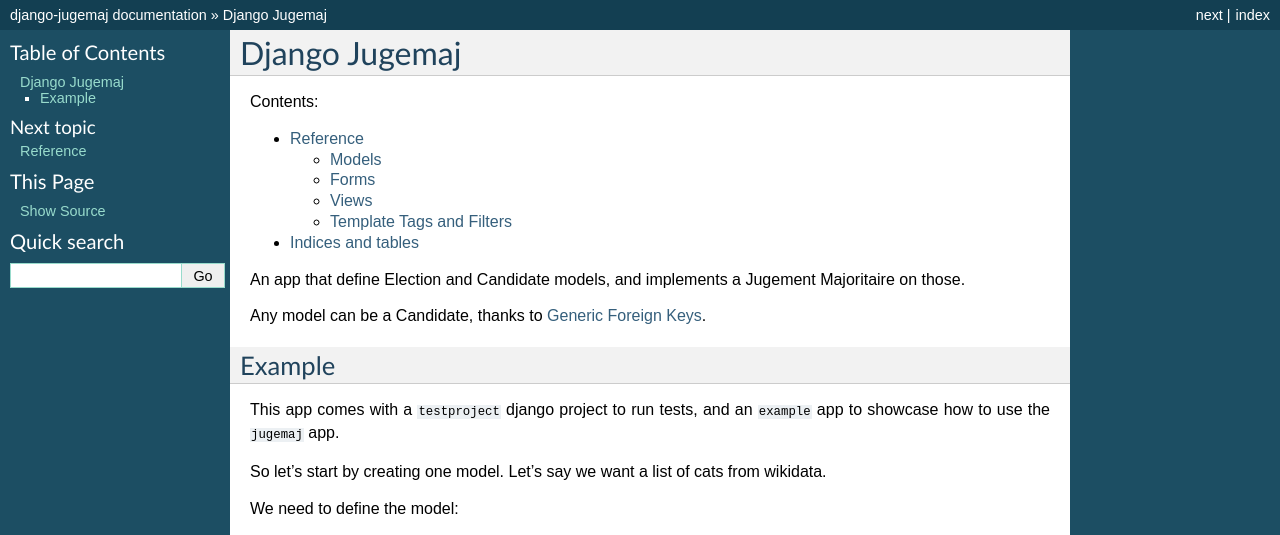
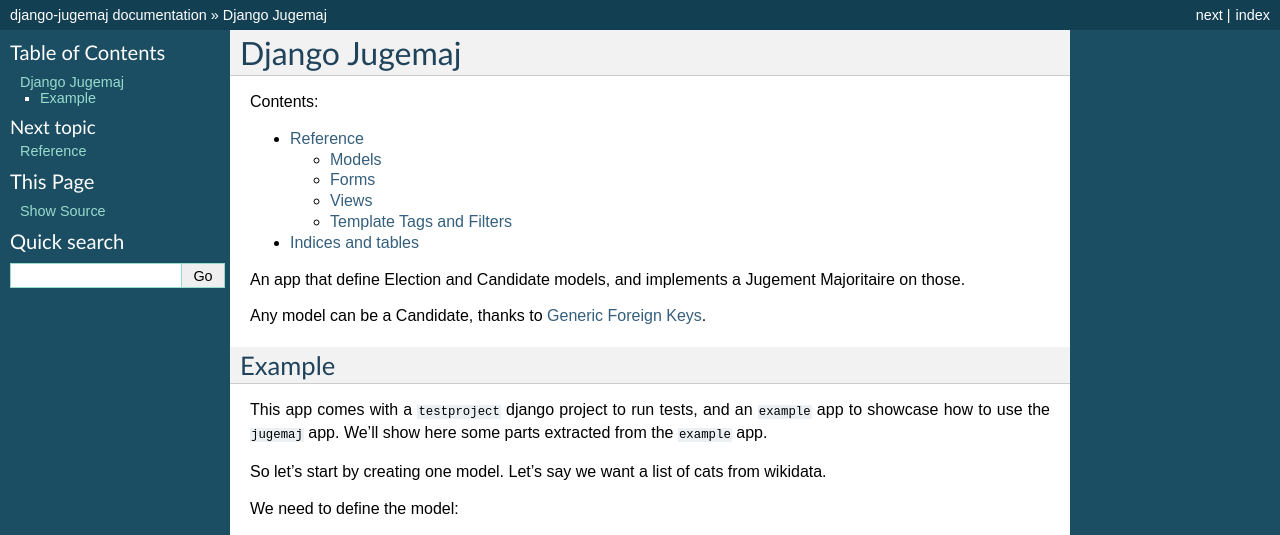
Before and after one commit to nim65s/django-jugemaj, a Sphinx documentation site: the page built from docs/index.md, in a window 1280 px wide. Shown: the top 535 px of the page. Built offline with Sphinx 7.4.7, drawn with Linux system fonts in a browser that asks for light colours; grey boxes are pictures that could not be loaded.

Commit message:
[example] improve readability

```diff
--- a/docs/index.md
+++ b/docs/index.md
@@ -19,7 +19,8 @@
 ## Example
 
 This app comes with a `testproject` django project to run tests, and an
-`example` app to showcase how to use the `jugemaj` app.
+`example` app to showcase how to use the `jugemaj` app. We'll show here
+some parts extracted from the `example` app.
 
 
 So let's start by creating one model. Let's say we want a list of cats from
```
Also changed, not shown: 1 other file.
